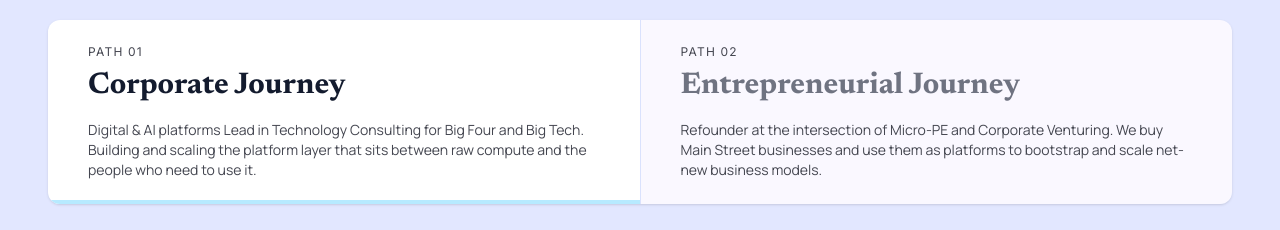
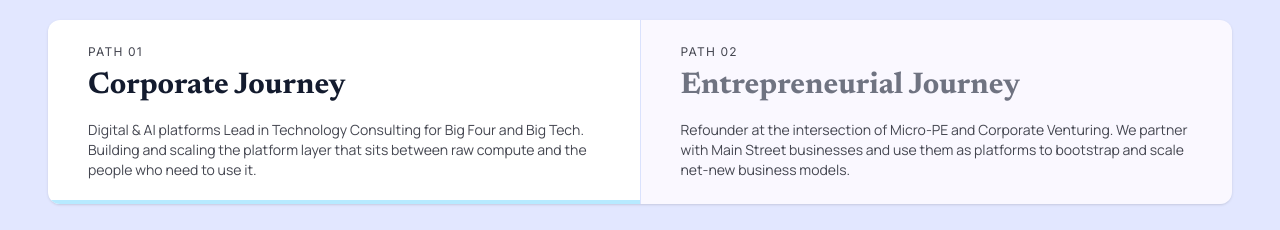
Before and after one commit to minsys-informatics-llc/laurent-portfolio-v1-codebase, a React (Vite) app: page / in a window 1280 px wide. Shown: the part 1180-1410 px from the top of the page. Built offline with nearby package versions, Linux system fonts and the light colour scheme.

Commit message:
refactor: update description text in Entrepreneurial Journey section

```diff
--- a/src/pages/Home.tsx
+++ b/src/pages/Home.tsx
@@ -466,7 +466,7 @@ export function Home() {
                 <div className="flex flex-col gap-2">
                   <span className="font-label text-xs tracking-widest uppercase text-on-surface-variant group-hover:text-secondary transition-colors">Path 02</span>
                   <h2 className={`font-headline text-3xl font-bold text-on-surface ${activeTab === 'entrepreneurial' ? '' : 'opacity-60'}`}>Entrepreneurial Journey</h2>
-                  <p className="font-body text-sm text-on-surface-variant max-w-s mt-2">Refounder at the intersection of Micro-PE and Corporate Venturing. We buy Main Street businesses and use them as platforms to bootstrap and scale net-new business models.</p>
+                  <p className="font-body text-sm text-on-surface-variant max-w-s mt-2">Refounder at the intersection of Micro-PE and Corporate Venturing. We partner with Main Street businesses and use them as platforms to bootstrap and scale net-new business models.</p>
                 </div>
                 {/* Visual Indicator */}
                 {activeTab === 'entrepreneurial' && (
```
